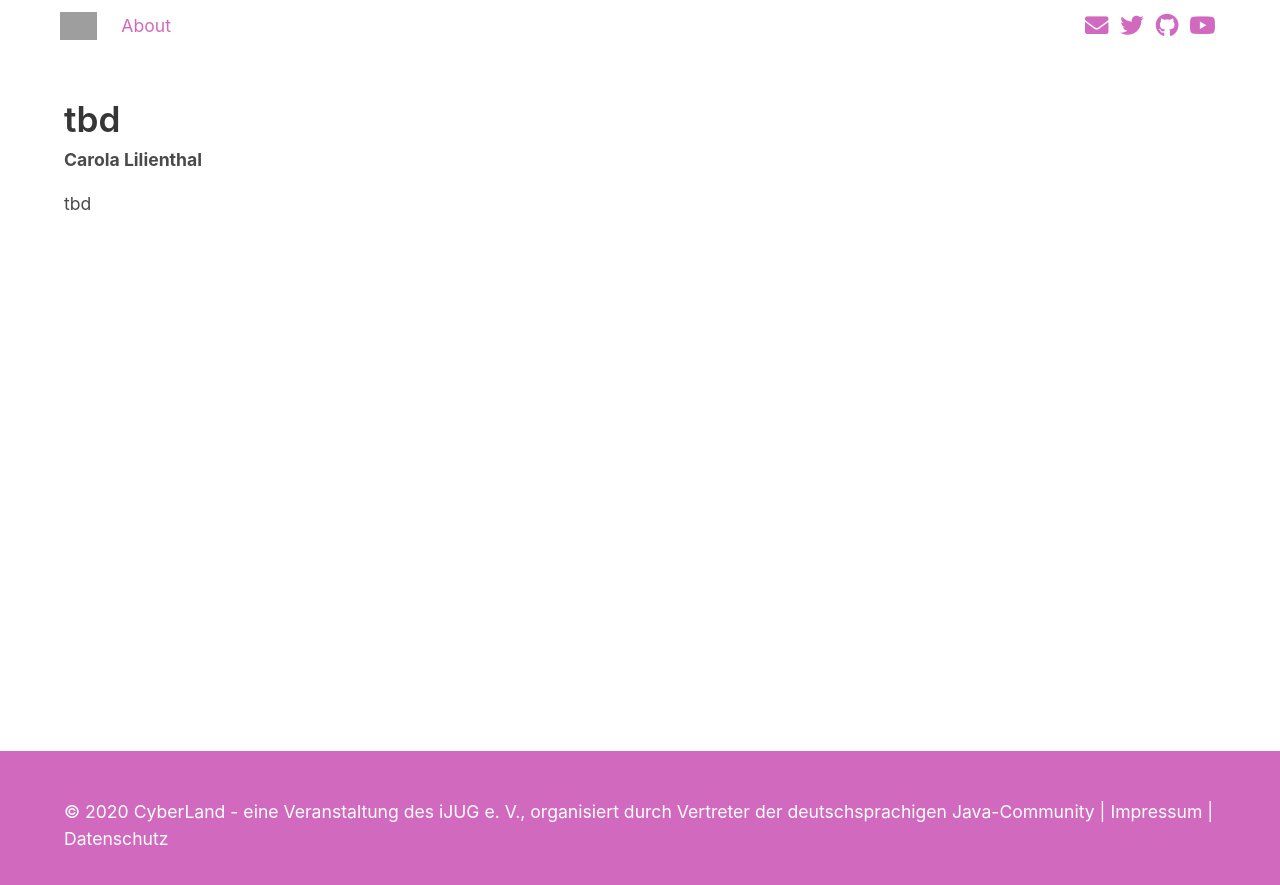
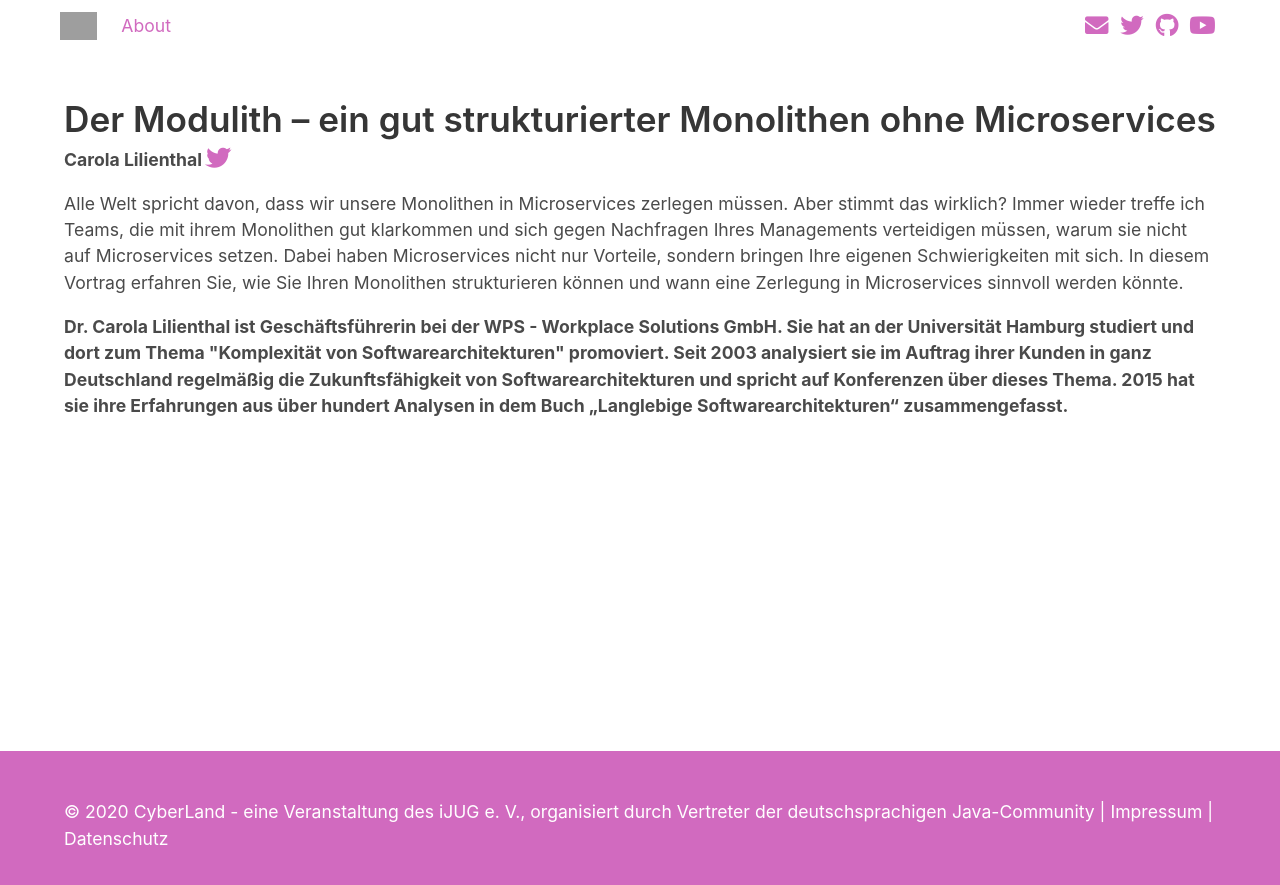
Before and after one commit to CyberLandConf/CyberLandConf.github.io, a Jekyll site: the page built from _sessions/session-26.md, in a window 1280 px wide. Shown: the top 885 px of the page. Built offline with Jekyll 4.4.1, drawn with Linux system fonts in a browser that asks for light colours; grey boxes are pictures that could not be loaded.

Commit message:
update carola session

```diff
--- a/_data/speakers.yml
+++ b/_data/speakers.yml
@@ -1,6 +1,8 @@
 - id: 'carola-lilienthal'
   firstName: 'Carola'
   lastName: 'Lilienthal'
+  bio: 'Dr. Carola Lilienthal ist Geschäftsführerin bei der WPS - Workplace Solutions GmbH. Sie hat an der Universität Hamburg studiert und dort zum Thema "Komplexität von Softwarearchitekturen" promoviert. Seit 2003 analysiert sie im Auftrag ihrer Kunden in ganz Deutschland regelmäßig die Zukunftsfähigkeit von Softwarearchitekturen und spricht auf Konferenzen über dieses Thema. 2015 hat sie ihre Erfahrungen aus über hundert Analysen in dem Buch „Langlebige Softwarearchitekturen“ zusammengefasst.'
+  twitter: 'cairolali'
 - id: 'eberhard-wolff'
   firstName: 'Eberhard'
   lastName: 'Wolff'
--- a/_sessions/session-26.md
+++ b/_sessions/session-26.md
@@ -1,8 +1,7 @@
 ---
   session-id: 'session-26'
-  title: 'tbd'
-  abstract: >
-    tbd
+  title: 'Der Modulith – ein gut strukturierter Monolithen ohne Microservices'
+  abstract: 'Alle Welt spricht davon, dass wir unsere Monolithen in Microservices zerlegen müssen. Aber stimmt das wirklich? Immer wieder treffe ich Teams, die mit ihrem Monolithen gut klarkommen und sich gegen Nachfragen Ihres Managements verteidigen müssen, warum sie nicht auf Microservices setzen. Dabei haben Microservices nicht nur Vorteile, sondern bringen Ihre eigenen Schwierigkeiten mit sich. In diesem Vortrag erfahren Sie, wie Sie Ihren Monolithen strukturieren können und wann eine Zerlegung in Microservices sinnvoll werden könnte.'
   speaker-id: 'carola-lilienthal'
   layout: session
 ---
```
